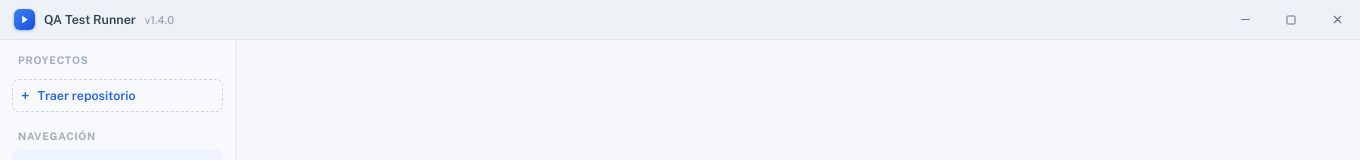
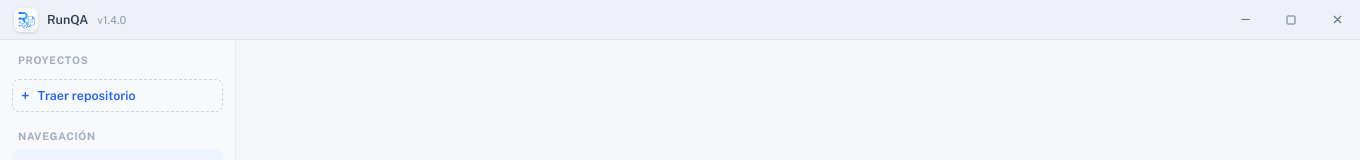
Before and after one commit to nelson-rosas-rasi/Qa_test_ejec, an Electron app: page electron-app/renderer/index.html in a window 1360 px wide. Shown: the top 160 px of the page. Drawn offline with nearby package versions, Linux system fonts and the light colour scheme; no server answers.

Commit message:
feat: renombrar la app a RunQA con icono propio
Cambia el nombre visible, el título de la ventana y el productName de
QA Test Runner a RunQA, y reemplaza el logo SVG de la barra de título por
assets/runqa-icon.png.

```diff
--- a/electron-app/package.json
+++ b/electron-app/package.json
@@ -1,7 +1,7 @@
 {
-  "name": "qa-test-runner",
+  "name": "runqa",
   "version": "1.4.0",
-  "description": "QA Test Runner — ejecuta pruebas Playwright, se actualiza solo y genera reportes Word vía n8n.",
+  "description": "RunQA — ejecuta pruebas Playwright, se actualiza solo y genera reportes Word vía n8n.",
   "main": "main.js",
   "scripts": {
     "start": "electron .",
@@ -16,7 +16,7 @@
   },
   "build": {
     "appId": "com.tuempresa.qatestrunner",
-    "productName": "QA Test Runner",
+    "productName": "RunQA",
     "win": {
       "target": "nsis"
     },
--- a/electron-app/renderer/index.html
+++ b/electron-app/renderer/index.html
@@ -2,7 +2,7 @@
 <html lang="es">
 <head>
 <meta charset="UTF-8">
-<title>QA Test Runner</title>
+<title>RunQA</title>
 <link rel="stylesheet" href="styles.css">
 </head>
 <body>
@@ -11,9 +11,9 @@
   <div class="titlebar">
     <div class="titlebar-brand">
       <div class="titlebar-logo">
-        <svg width="11" height="11" viewBox="0 0 24 24" fill="#fff"><path d="m7 4 12 8-12 8V4z"/></svg>
+        <img src="assets/runqa-icon.png" alt="">
       </div>
-      <span class="titlebar-name">QA Test Runner</span>
+      <span class="titlebar-name">RunQA</span>
       <span class="titlebar-version">v1.4.0</span>
     </div>
     <div class="titlebar-controls">
--- a/electron-app/renderer/styles.css
+++ b/electron-app/renderer/styles.css
@@ -55,11 +55,10 @@ button { font-family: inherit; }
 }
 .titlebar-brand { display: flex; align-items: center; gap: 9px; }
 .titlebar-logo {
-  width: 21px; height: 21px; border-radius: 6px;
-  background: linear-gradient(140deg, #3b82f6, #1d4ed8);
-  display: flex; align-items: center; justify-content: center;
-  box-shadow: 0 1px 3px rgba(37,99,235,.4);
+  width: 24px; height: 24px; border-radius: 7px; overflow: hidden; flex: none;
+  background: #fff; box-shadow: 0 1px 3px rgba(15,23,42,.16);
 }
+.titlebar-logo img { display: block; width: 100%; height: 100%; object-fit: cover; }
 .titlebar-name { font-size: 12.5px; font-weight: 600; color: #334155; }
 .titlebar-version { font-size: 11px; color: #94a3b8; font-weight: 500; }
 .titlebar-controls { display: flex; height: 100%; -webkit-app-region: no-drag; }
```
Also changed, not shown: electron-app/README.md, electron-app/renderer/assets/runqa-icon.png (added), 1 other file.
